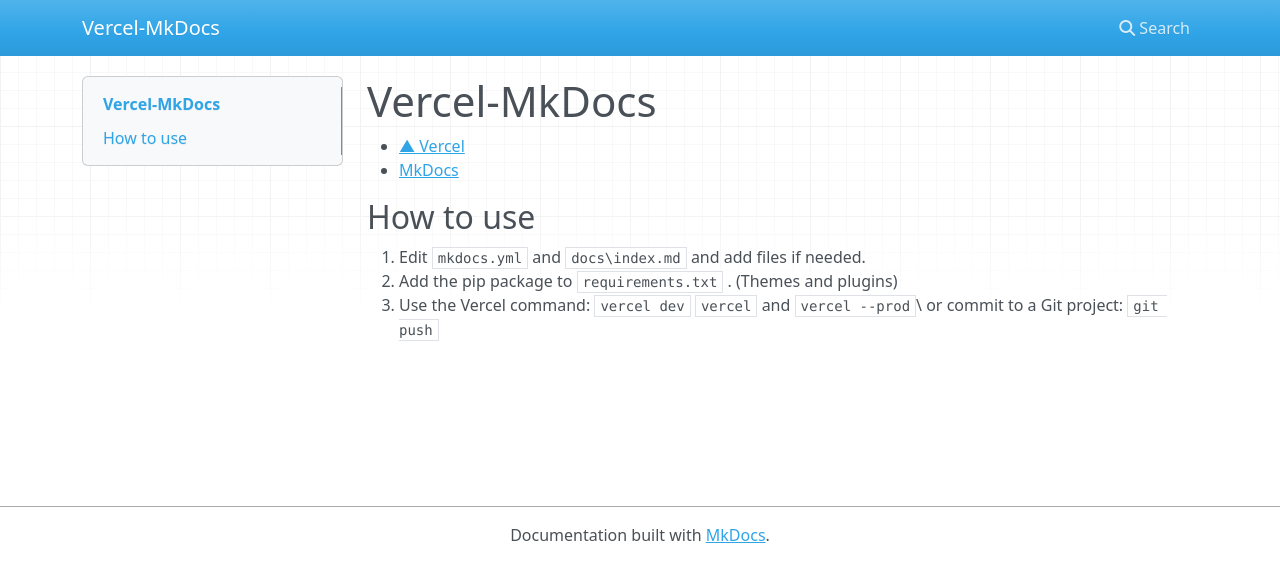
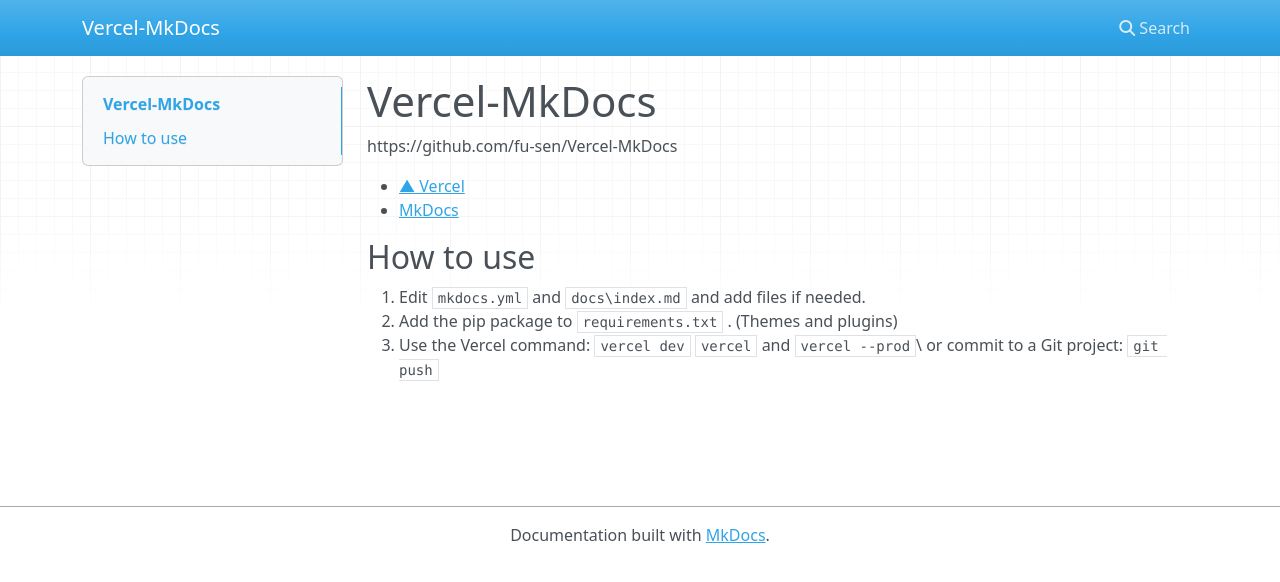
Before and after one commit to fu-sen/Vercel-MkDocs, an MkDocs documentation site: the page built from docs/index.md, in a window 1280 px wide. Shown: the top 582 px of the page. Built offline with MkDocs 1.6.1, drawn with Linux system fonts in a browser that asks for light colours; nearby versions of some CDN libraries; part of the change alters nothing that is shown.

Commit message:
Add GitHub project URL
I haven't dared to add it to the `repo_url`, assuming you use it 😉

```diff
--- a/docs/index.md
+++ b/docs/index.md
@@ -1,4 +1,6 @@
 # Vercel-MkDocs
+
+https://github.com/fu-sen/Vercel-MkDocs
 
 - [▲ Vercel](https://vercel.com/)
 - [MkDocs](https://www.mkdocs.org/)
```
